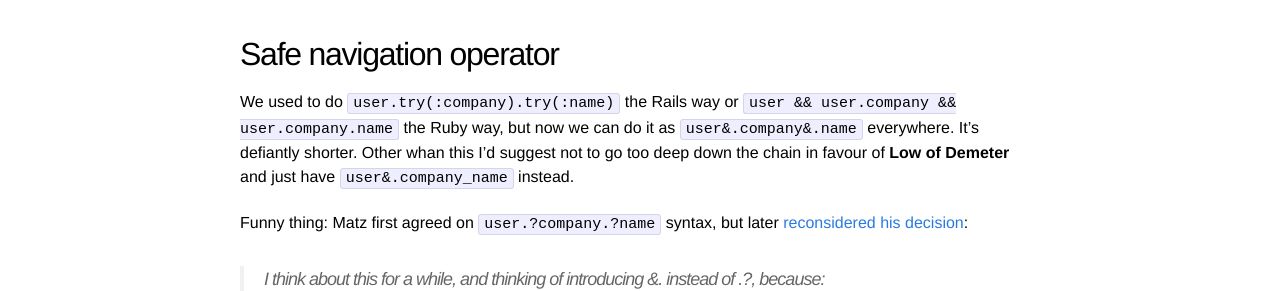
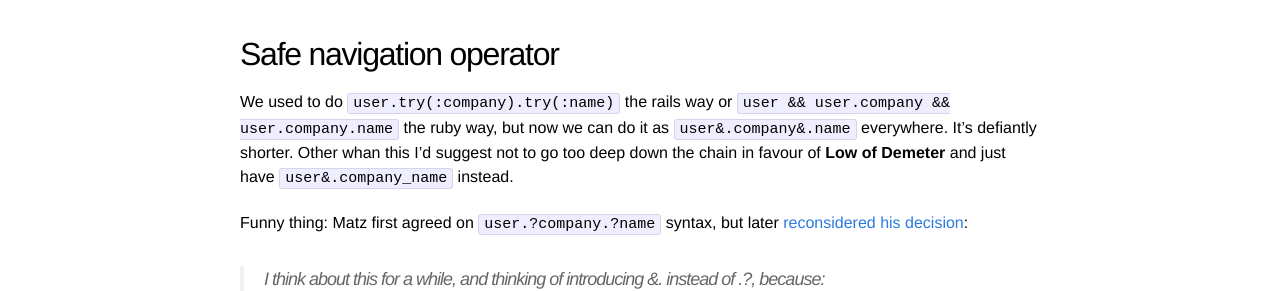
Before and after one commit to yukas/yukas.github.io, a Jekyll site: the page built from _posts/2015-11-12-notable-features-in-ruby-2-3-0-preview1-explained.markdown, in a window 1280 px wide. Shown: the part 1183-1474 px from the top of the page. Built offline with Jekyll 4.4.1, drawn with Linux system fonts in a browser that asks for light colours; comment, search, counter and statistics services are not loaded.

```diff
--- a/_posts/2015-11-12-notable-features-in-ruby-2-3-0-preview1-explained.markdown
+++ b/_posts/2015-11-12-notable-features-in-ruby-2-3-0-preview1-explained.markdown
@@ -52,7 +52,7 @@ sql << "JOIN #{path_tablename} AS pt ON (st.path_id = pt.id)"
 
 ## Safe navigation operator
 
-We used to do `user.try(:company).try(:name)` the Rails way or `user && user.company && user.company.name` the Ruby way, but now we can do it as `user&.company&.name` everywhere. It's defiantly shorter. Other whan this I'd suggest not to go too deep down the chain in favour of **Low of Demeter** and just have `user&.company_name` instead.
+We used to do `user.try(:company).try(:name)` the rails way or `user && user.company && user.company.name` the ruby way, but now we can do it as `user&.company&.name` everywhere. It's defiantly shorter. Other whan this I'd suggest not to go too deep down the chain in favour of **Low of Demeter** and just have `user&.company_name` instead.
 
 Funny thing: Matz first agreed on `user.?company.?name` syntax, but later [reconsidered his decision](https://bugs.ruby-lang.org/issues/11537#note-42):
 
```
